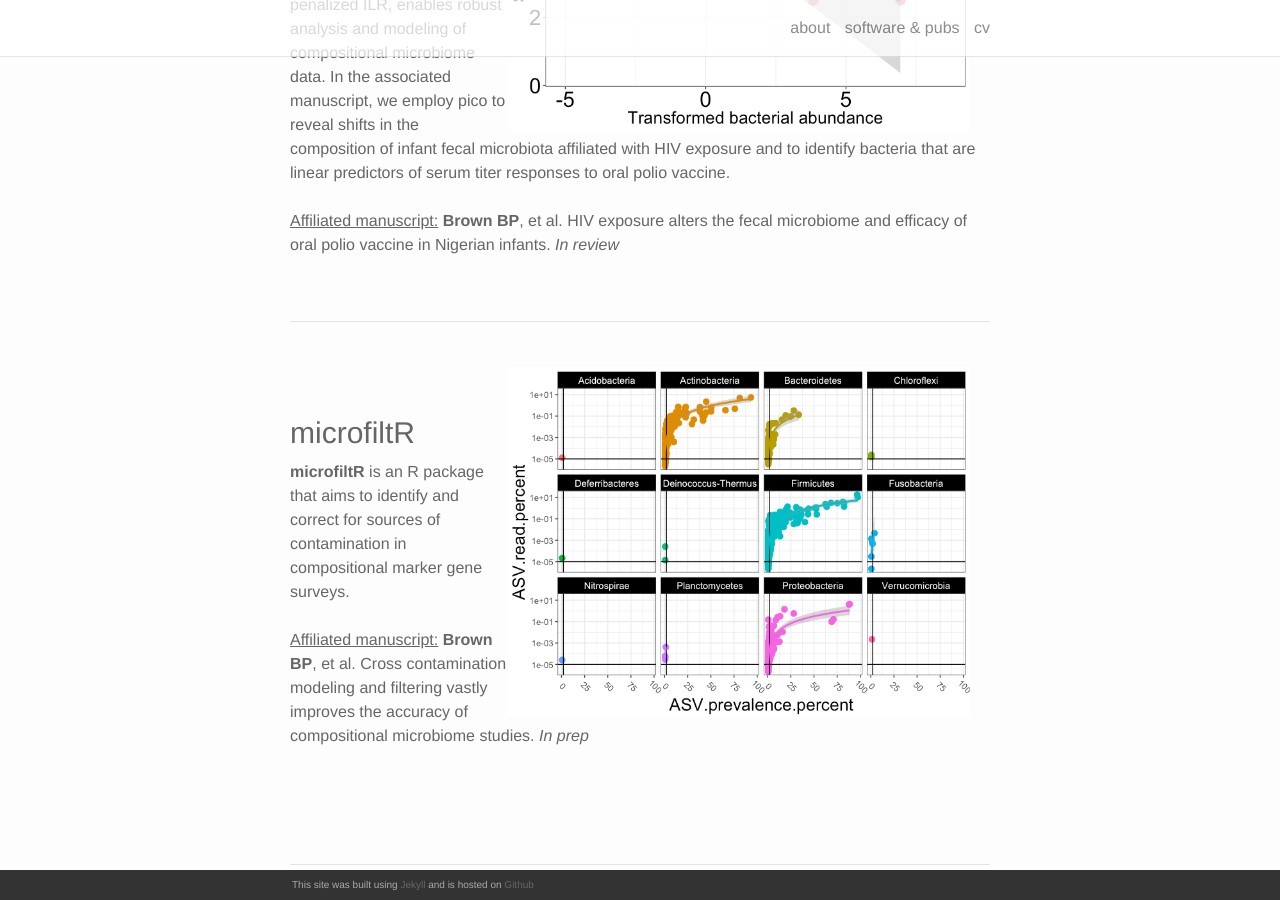
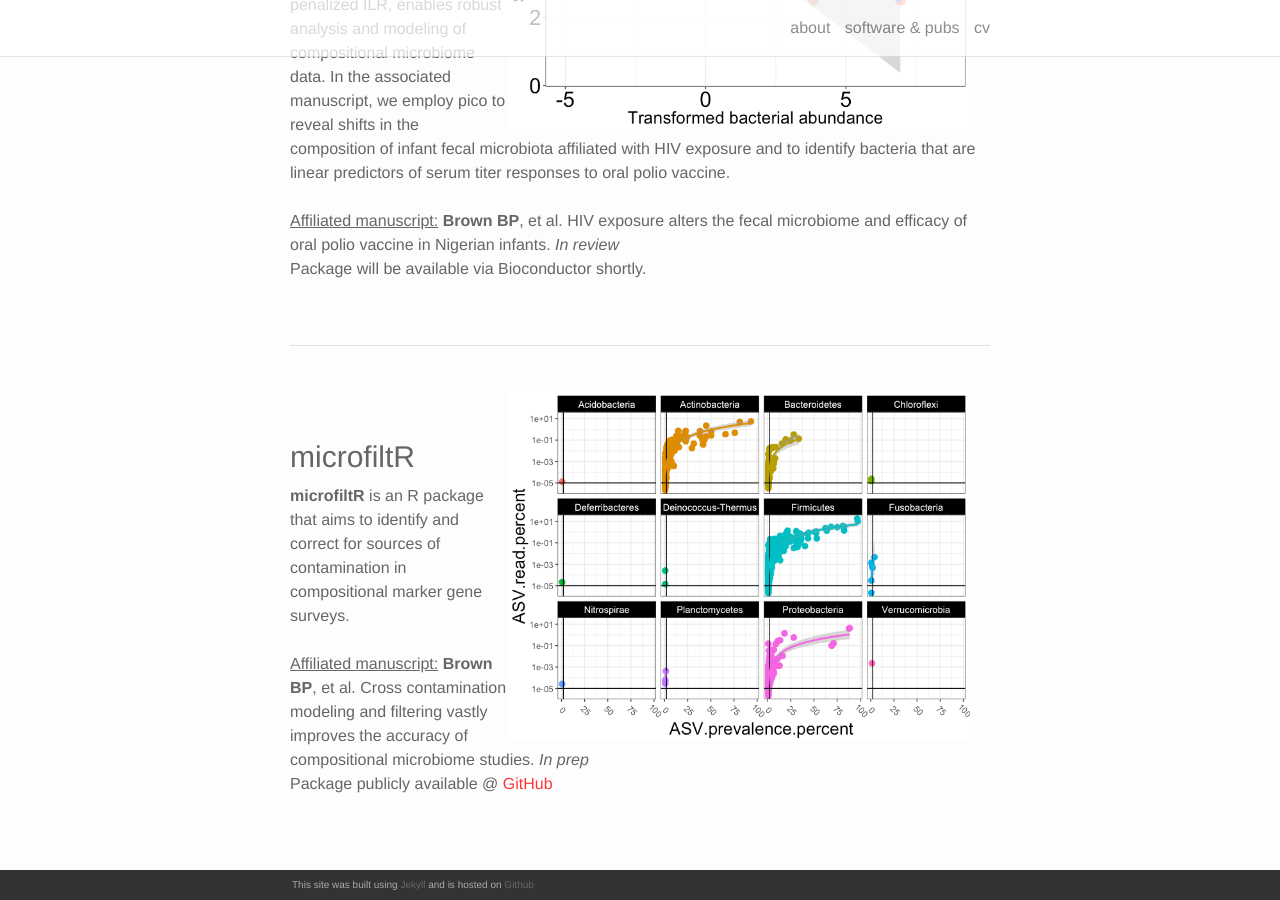
Before and after one commit to itsmisterbrown/legacy.itsmisterbrown.github.io, a Jekyll site: the page built from software.md, in a window 1280 px wide and 900 px high, scrolled down 533 px. Built offline with Jekyll 4.4.1, drawn with Linux system fonts in a browser that asks for light colours; nearby versions of some CDN libraries.

Commit message:
Update software.md

```diff
--- a/software.md
+++ b/software.md
@@ -14,6 +14,8 @@ title: software & pubs
 <b>pico</b> is an R package that couples an L1 penalized matrix decomposition to the isometric log ratio transformation. This transformation, termed the penalized ILR, enables robust analysis and modeling of compositional microbiome data. In the associated manuscript, we employ pico to reveal shifts in the composition of infant fecal microbiota affiliated with HIV exposure and to identify bacteria that are linear predictors of serum titer responses to oral polio vaccine.<br>
 <br>
 <u>Affiliated manuscript:</u> <b>Brown BP</b>, et al. HIV exposure alters the fecal microbiome and efficacy of oral polio vaccine in Nigerian infants. *In review*
+<br>
+Package will be available via Bioconductor shortly.
 
 <br>
 <hr/>
@@ -27,7 +29,8 @@ title: software & pubs
 <b>microfiltR</b> is an R package that aims to identify and correct for sources of contamination in compositional marker gene surveys. <br>
 <br>
 <u>Affiliated manuscript:</u> <b>Brown BP</b>, et al. Cross contamination modeling and filtering vastly improves the accuracy of compositional microbiome studies. *In prep*
-<br/>
+<br>
+Package publicly available @ <A HREF = "https://github.com/itsmisterbrown/microfiltR">GitHub</A>
 <br>
 <br>
 <br>
```
